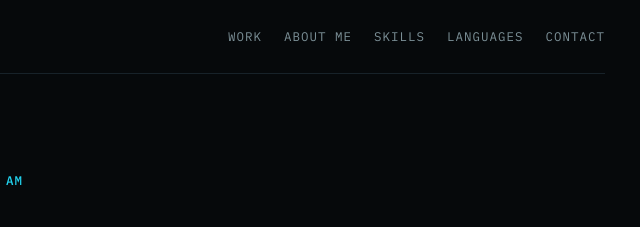
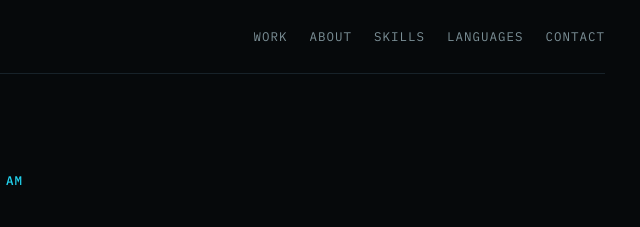
Before and after one commit to j1slc/portfolio, a plain HTML site: page index.html in a window 1280 px wide. Shown: the top 227 px of the page, 575-1215 px from the left. Drawn offline with nearby package versions, Linux system fonts and the light colour scheme.

Commit message:
Update 'About Me' link text to 'About'

```diff
--- a/index.html
+++ b/index.html
@@ -159,7 +159,7 @@ footer.site-foot { display: flex; justify-content: space-between; align-items: c
   <header class="bar">
     <nav aria-label="Sections">
       <a href="#work">Work</a>
-      <a href="#about">About Me</a>
+      <a href="#about">About</a>
       <a href="#skills">Skills</a>
       <a href="#languages">Languages</a>
       <a href="#contact">Contact</a>
```
